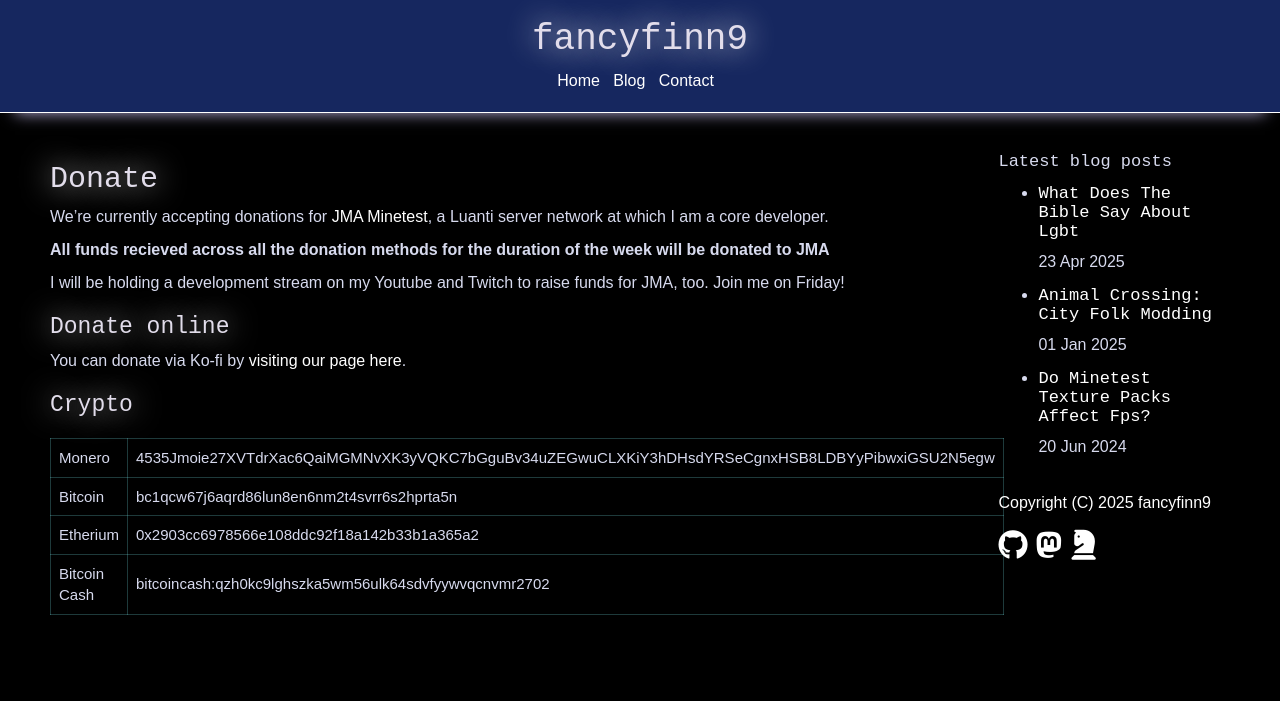
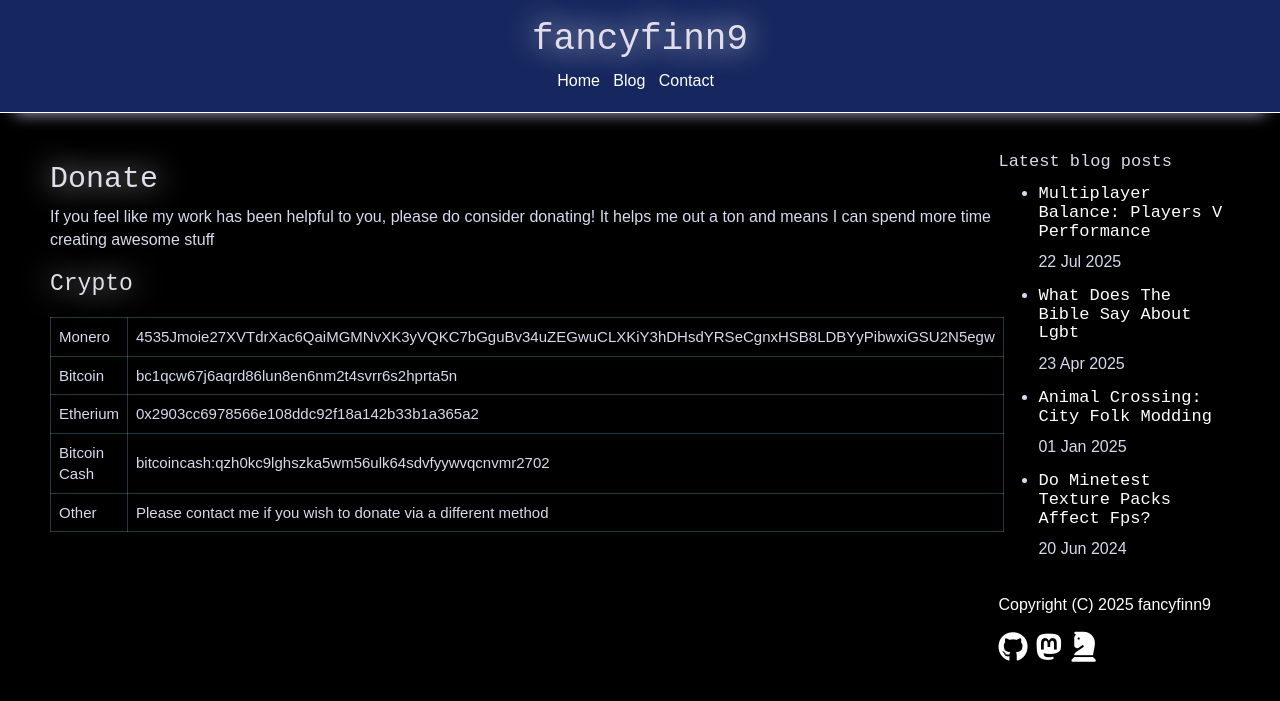
Before and after one commit to fancyfinn9/fancyfinn9.github.io, a Jekyll site: the page built from donate.md, in a window 1280 px wide. Shown: the top 701 px of the page. Built offline with Jekyll 4.4.1, drawn with Linux system fonts in a browser that asks for light colours; some of the changed lines change nothing that is shown.

Commit message:
Add new post, revert donate

```diff
--- /dev/null
+++ b/_posts/2025-07-22-multiplayer-balance:-players-v-performance.md
@@ -0,0 +1,40 @@
+---
+layout: post
+author: fancyfinn9
+---
+
+As a developer on JMA Minetest, I must make a variety of decisions.
+
+(Yes, that's a great first line, I know.)
+
+Most of the time these are whether to add a new feature or not, which can go pretty deep when taking my values of our Mineclone2 server into account.
+
+This blog post is a relatively short explanation as to why I reject some suggestions that seem good on the surface, but have a rabbit hole of other consequenses...
+
+---
+
+Jens Bergensten, the lead developer of Minecraft, explains the concept of bad things happening in the game.
+
+> BAD THINGS HAPPEN...\
+> ... but it's technically the players' fault. Disaster is common in Minecraft, be it falling in lava or having your house blown to pieces by a creeper. The point is that these accidents happened when there were players there to see them\
+> happen. Avoiding such dangers is done by playing differently and more carefully. The game should not create situations that are impossible to avoid, and when it does, they should have a reasonably small impact.\
+> Making sure the player is treated fairly is one reason why the worst natural disaster is a (relatively tame) lightning strike, and the list of blocks the endermen take is limited to natural-and plentiful-blocks such as dirt and stone. If a game mechanic is going to destroy hours of players' hard work, players should be the ones initiating it, and players should be able to stop, or even prevent it entirely.\
+> One practical example is how iron golems ignore creepers, because otherwise the creeper would explode and destroy buildings without any player interaction.\
+> -- _Minecraft Game Design (2019) by Jens Bergensten_
+
+This is a principle that I try my best to follow when developing JMA Mineclone2. I generally sum this up as:
+> "all bad things are caused by the player, or preventable by the player"
+
+Running a mildly-popular game server, running a demanding game on average hardware means that quite often I and the team need to make modifications that put less stress on the server. And sometimes, these require minor sacrifices from the players.
+
+And this leads me to my main point in this blog post. (Thanks for staying with me thus far!)
+
+A major cause of lag (particularly on Luanti servers) is items dropped on the ground. They do have a 10-minute timer after which they despawn, but within those 10 minutes they can eat up a small portion of the CPU, and this can really add up as more and more items are dropped.
+
+The solution used on many Minecraft, and indeed Luanti, servers is to remove all dropped items from the ground periodically.
+
+But imagine this scenario: a player dies in a remote location. They must undergo the long journey to retrieve their dropped items, in an attempt to reach them before the 10-minute window is over. But when they get there, well within the time limit, everything is gone! How could this be, as they were well within the time for recovering your items?
+
+**This is the reason I do not agree with using item-removal plugins/mods.** Yes, they remove a large source of lag quickly. Yes, it doesn't affect gameplay too much. But it contradicts my principles for the game (see quotes above), because **something bad happened that was not the player's fault, and was not directly preventable by the player.**
+
+(Some of you might be saying, it was preventable by not dying in the first place! Well, in my view, the timeframe for picking up your lost items is an optional way of recovering any treasured items that you were carrying, and possibly spent hours grinding for. It would suck if you died accidentally and lost weeks of hard work with no way of getting it back.)
--- a/donate.md
+++ b/donate.md
@@ -6,16 +6,7 @@ layout: default
 
 ## Donate
 
-<!--If you feel like my work has been helpful to you, please do consider donating! It helps me out a ton and means I can spend more time creating awesome stuff-->
-We're currently accepting donations for [JMA Minetest](https://ctf.jma-sig.de), a Luanti server network at which I am a core developer.
-
-**All funds recieved across all the donation methods for the duration of the week will be donated to JMA**
-
-I will be holding a development stream on my Youtube and Twitch to raise funds for JMA, too. Join me on Friday!
-
-### Donate online
-
-You can donate via Ko-fi by [visiting our page here](https://ko-fi.com/mpetrovic2024).
+If you feel like my work has been helpful to you, please do consider donating! It helps me out a ton and means I can spend more time creating awesome stuff
 
 ### Crypto
 
@@ -23,3 +14,4 @@ You can donate via Ko-fi by [visiting our page here](https://ko-fi.com/mpetrovic
 | Bitcoin | bc1qcw67j6aqrd86lun8en6nm2t4svrr6s2hprta5n |
 | Etherium | 0x2903cc6978566e108ddc92f18a142b33b1a365a2 |
 | Bitcoin Cash | bitcoincash:qzh0kc9lghszka5wm56ulk64sdvfyywvqcnvmr2702 |
+| Other | Please contact me if you wish to donate via a different method |
```
